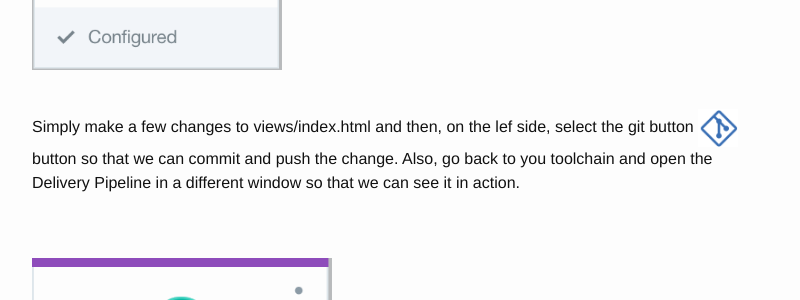
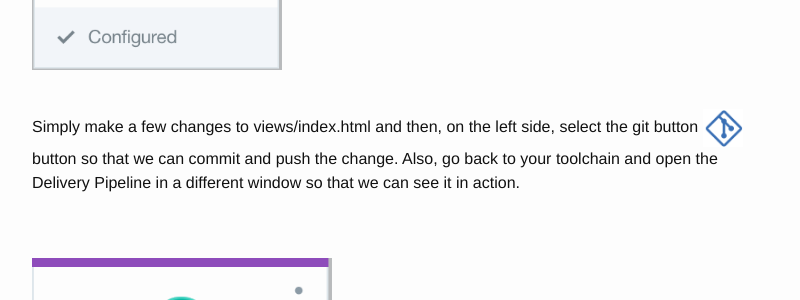
Before and after one commit to pwcremin/pwcremin.github.io, a Jekyll site: the page built from _posts/2017-03-17-learn-bluemix-devops.markdown, in a window 1280 px wide and 900 px high, scrolled down 1997 px. Shown: the part 142-442 px from the top of the window, without its empty margins (238-1038 px from the left). Built offline with Jekyll 4.4.1, drawn with Linux system fonts in a browser that asks for light colours; comment, search, counter and statistics services are not loaded; some of the changed text lies outside the part shown.

Commit message:
Update 2017-03-17-learn-bluemix-devops.markdown

```diff
--- a/_posts/2017-03-17-learn-bluemix-devops.markdown
+++ b/_posts/2017-03-17-learn-bluemix-devops.markdown
@@ -18,7 +18,6 @@ Under All Services select Apps|Boilerplates. Bluemix gives you a number of boile
 <br>
 
 Your app just needs a unique name and then hit Create.  After a few moments your server will be running using the starter code.  Click on your server's url to see the running server.
-
 
 <br>
 <br>
@@ -45,14 +44,13 @@ The toolchain is preconfigured for continuous delivery, source control, blue-gre
 
 To see the toolchain in action, open the Eclipse Orion IDE.  This online editor will allow us to make code changes without the need for setting up your local environment.  You can also debug your live server and view log files using the tool.
 
-
 <br>
 <br>
 <img src="/assets/devops/eclipse-ide.png" width="250"/>
 <br>
 <br>
 
-Simply make a few changes to views/index.html and then, on the lef side, select the git button <img src="/assets/devops/git-button.png" width="40"/> button so that we can commit and push the change.  Also, go back to you toolchain and open the Delivery Pipeline in a different window so that we can see it in action.
+Simply make a few changes to views/index.html and then, on the left side, select the git button <img src="/assets/devops/git-button.png" width="40"/> button so that we can commit and push the change.  Also, go back to your toolchain and open the Delivery Pipeline in a different window so that we can see it in action.
 
 <br>
 <br>
```
Also changed, not shown: other parts of _posts/2017-03-17-learn-bluemix-devops.markdown (+1 -1 lines).
